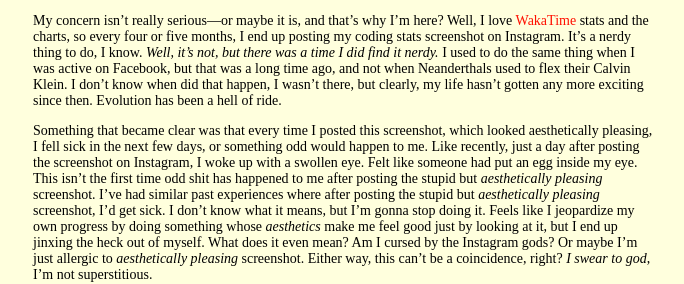
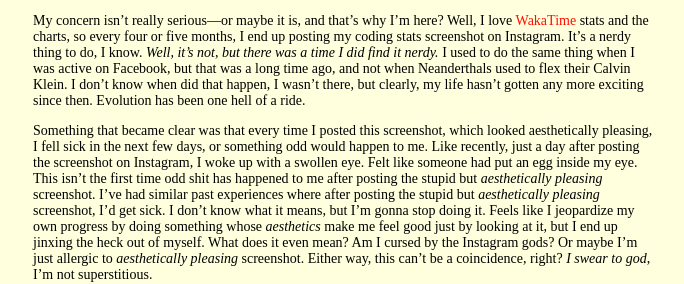
Before and after one commit to CodeDotJS/space, a Jekyll site: the page built from _posts/2024-05-20-jinx.md, in a window 1280 px wide. Shown: the part 242-526 px from the top of the page, without its empty margins (297-981 px from the left). Built offline with Jekyll 4.4.1, drawn with Linux system fonts in a browser that asks for light colours; nearby versions of some CDN libraries; emoji names are drawn with the system emoji font; some web fonts are replaced.

Commit message:
post: fix minor mistakes

```diff
--- a/_posts/2024-05-20-jinx.md
+++ b/_posts/2024-05-20-jinx.md
@@ -6,7 +6,7 @@ tags: [stupidity]
 
 *I swear to god*, I'm not superstitious by nature, but when something happens repeatedly after I do a certain thing, I can't help but correlate that event to my action. I'm not here to whine and rant, but since it has happened again, I'm going to write it down and get over it. It's whining and ranting time.
 
-My concern isn't really serious—or maybe it is, and that's why I'm here? Well, I love [WakaTime](https://wakatime.com/) stats and the charts, so every four or five months, I end up posting my coding stats screenshot on Instagram. It's a nerdy thing to do, I know. *Well, it's not, but there was a time I did find it nerdy.* I used to do the same thing when I was active on Facebook, but that was a long time ago, and not when Neanderthals used to flex their Calvin Klein. I don't know when did that happen, I wasn't there, but clearly, my life hasn't gotten any more exciting since then. Evolution has been a hell of ride.
+My concern isn't really serious—or maybe it is, and that's why I'm here? Well, I love [WakaTime](https://wakatime.com/) stats and the charts, so every four or five months, I end up posting my coding stats screenshot on Instagram. It's a nerdy thing to do, I know. *Well, it's not, but there was a time I did find it nerdy.* I used to do the same thing when I was active on Facebook, but that was a long time ago, and not when Neanderthals used to flex their Calvin Klein. I don't know when did that happen, I wasn't there, but clearly, my life hasn't gotten any more exciting since then. Evolution has been one hell of a ride.
 
 Something that became clear was that every time I posted this screenshot, which looked aesthetically pleasing, I fell sick in the next few days, or something odd would happen to me. Like recently, just a day after posting the screenshot on Instagram, I woke up with a swollen eye. Felt like someone had put an egg inside my eye. This isn't the first time odd shit has happened to me after posting the stupid but *aesthetically pleasing* screenshot. I've had similar past experiences where after posting the stupid but *aesthetically pleasing* screenshot, I'd get sick. I don't know what it means, but I'm gonna stop doing it. Feels like I jeopardize my own progress by doing something whose *aesthetics* make me feel good just by looking at it, but I end up jinxing the heck out of myself. What does it even mean? Am I cursed by the Instagram gods? Or maybe I’m just allergic to *aesthetically pleasing* screenshot. Either way, this can't be a coincidence, right? *I swear to god*, I'm not superstitious.
 
```
Also changed, not shown: _posts/2024-06-04-unzipping-instagram.md (+1 -1 lines).
